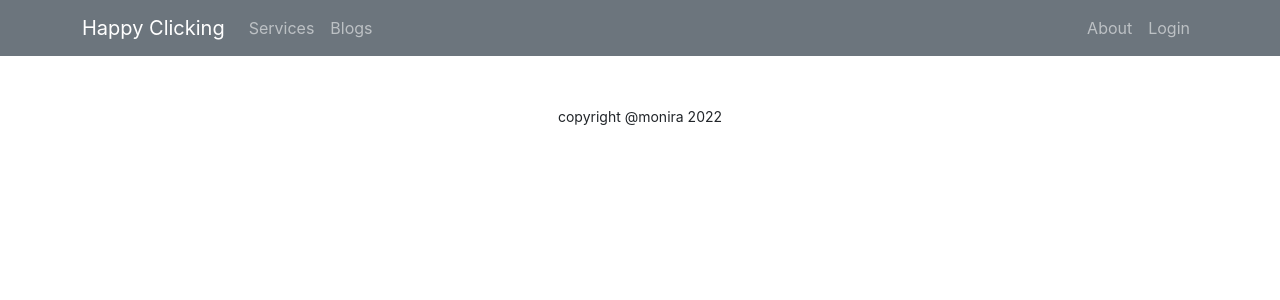
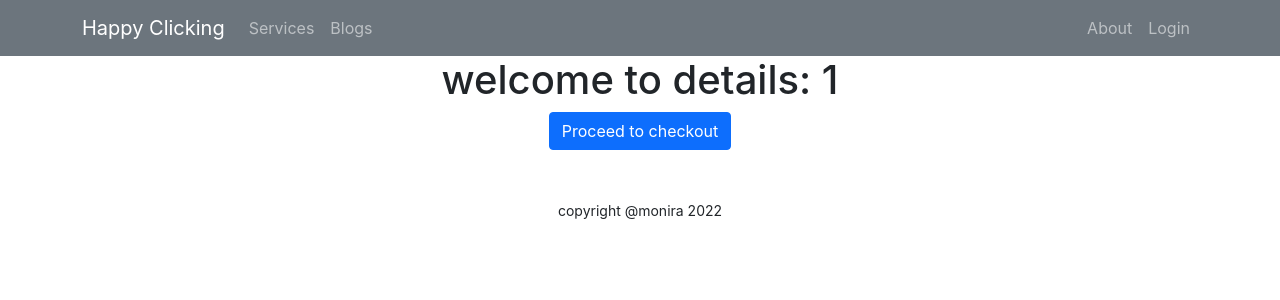
Before and after one commit to monira-jahan-tania/independent-service-provider-camera, a React (Create React App) app: page /service/1 in a window 1280 px wide. Shown: the top 300 px of the page. Built offline with nearby package versions, Linux system fonts and the light colour scheme.

Commit message:
checkout complete

```diff
--- a/src/App.js
+++ b/src/App.js
@@ -7,6 +7,7 @@ import Login from './components/Login/Login';
 import Home from './components/Home/Home/Home';
 import Footer from './components/Shared/Footer/Footer';
 import Register from './components/Register/Register';
+import ServiceDetails from './components/ServiceDetails/ServiceDetails';
 
 function App() {
   return (
@@ -15,6 +16,7 @@ function App() {
       <Routes>
         <Route path='/' element={<Home />}></Route>
         <Route path='/home' element={<Home />}></Route>
+        <Route path='/service/:serviceId' element={<ServiceDetails />}></Route>
         <Route path='/about' element={<About />}></Route>
         <Route path='/login' element={<Login />}></Route>
         <Route path='/register' element={<Register />}></Route>
--- /dev/null
+++ b/src/components/ServiceDetails/ServiceDetails.js
@@ -0,0 +1,16 @@
+import React from 'react';
+import { Link, useParams } from 'react-router-dom';
+
+const ServiceDetails = () => {
+    const { serviceId } = useParams();
+    return (
+        <div>
+            <h1>welcome to details: {serviceId}</h1>
+            <Link to='/checkout'>
+                <button className='btn btn-primary'>Proceed to checkout</button>
+            </Link>
+        </div>
+    );
+};
+
+export default ServiceDetails;
```
Also changed, not shown: src/components/Checkout/Checkout.js (added, +11 -0 lines).
